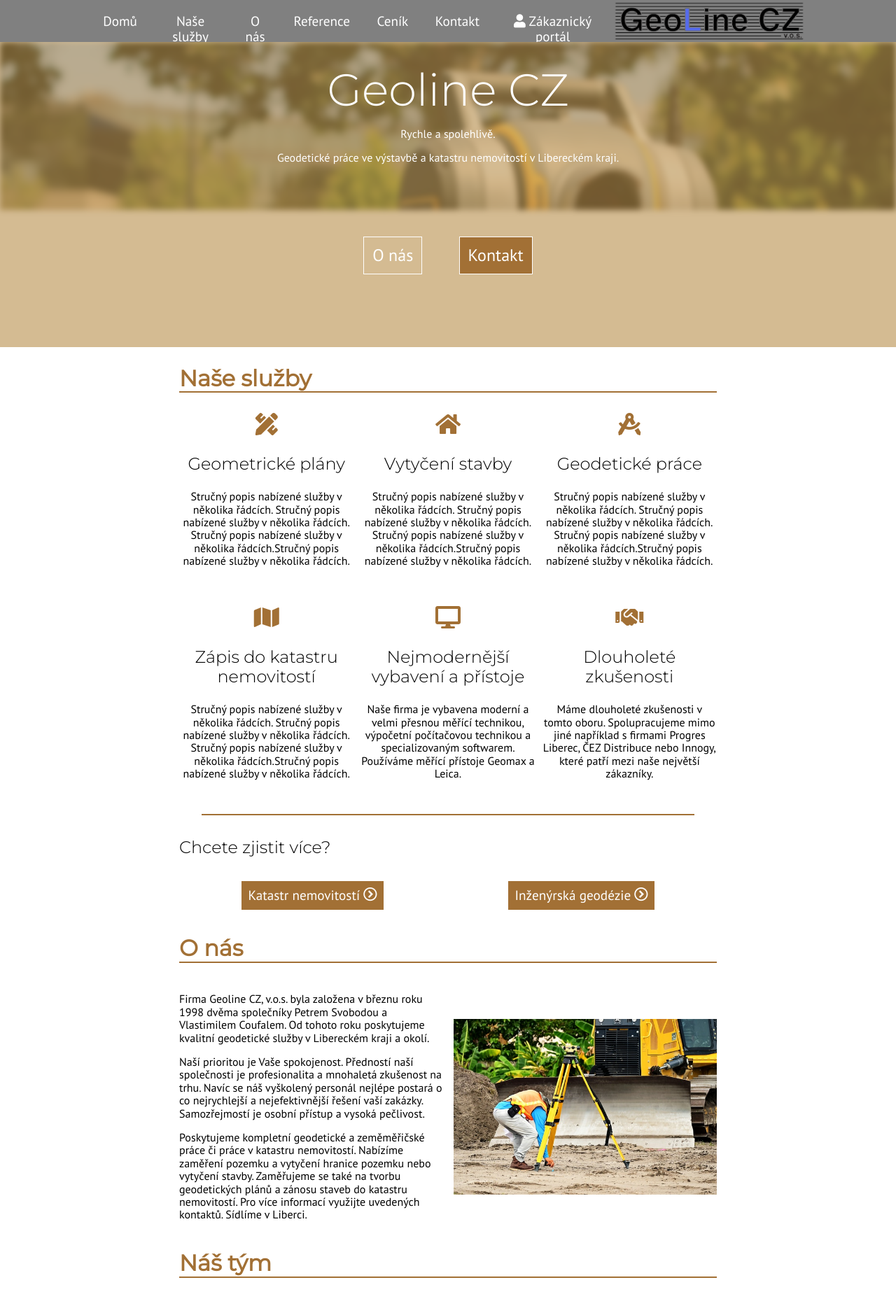
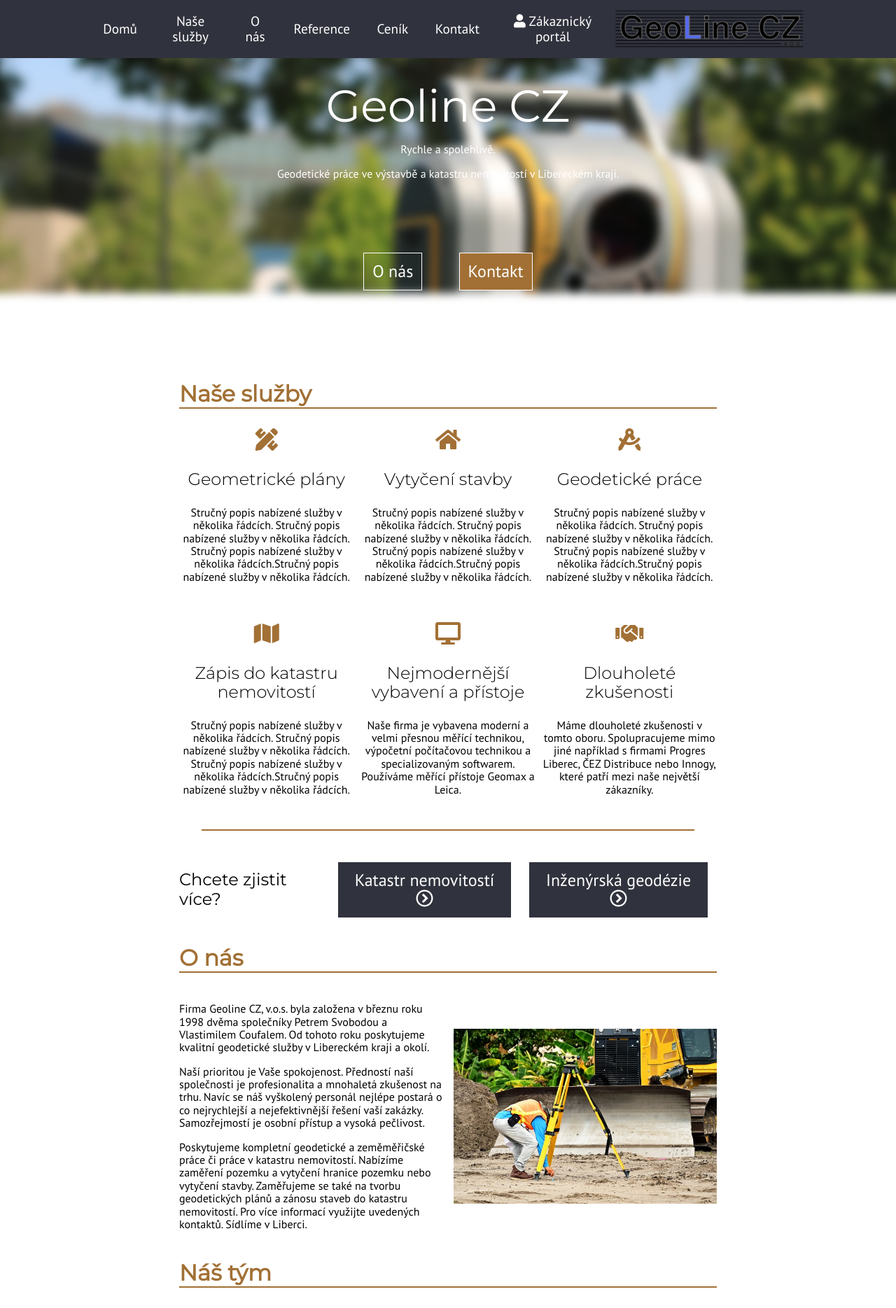
Before and after one commit to pslib-cz/RP2021-SvobodaOndrej-Tvorba-a-nasazeni-webu-Geoline-CZ, a PHP site: page / in a window 1280 px wide. Shown: the top 1869 px of the page at 70% size. Run offline with PHP 8.4, Linux system fonts and the light colour scheme; some web fonts are replaced.

Commit message:
Design change, fixes

```diff
--- a/css/style-main.css
+++ b/css/style-main.css
@@ -7,7 +7,8 @@
     --secondary-color: #B88E4A;
     --light-grey: #f2f2f2;
     --silver: #c0c0c0;
-    --dark-grey: #808080;
+    --dark-new: #808080;
+    --dark-new: #30323d;
     --bg-color: rgba(184, 142, 74, 0.6);
     --darkmode-lighter: #262A2B;
     --darkmode-darker: #0f1112;
@@ -136,14 +137,14 @@ header {
 .caption {
     font-family: 'Montserrat', sans-serif !important;
     font-size: 1.5rem;
-    font-weight: 300;
+    font-weight: 400;
     margin: 1em 0;
 }
 
 .heading {
     font-family: 'Montserrat', sans-serif !important;
     font-size: 4rem;
-    font-weight: 300;
+    font-weight: 400;
     margin: 0;
 }
 
@@ -189,6 +190,7 @@ header {
             justify-content: space-between;
     color: white;
     height: 100%;
+    box-sizing: border-box;
 }
 
 .menu-item a {
@@ -276,9 +281,18 @@ header {
 
 .button-highlighted:hover {
     color: white;
-    background-color: var(--dark-grey);
+    background-color: var(--dark-new);
 }
 
+.button-highlighted-inv {
+    background-color: var(--dark-new);
+}
+
+.button-highlighted-inv:hover {
+    color: white;
+
+    background-color: var(--main-color);
+}
 /* go to top button */
 
 .floating-button {
@@ -565,15 +590,15 @@ main {
     position: sticky;
     left: 0;
     right: 0;
-    background-color: var(--dark-grey);
-    height: 60px;
-    z-index: 1;
+    background-color: var(--dark-new);
+    min-height: 60px;
+    z-index: 999;
     flex-direction: row-reverse;
 }
 
 .topnav-wrap {
-    background-color: var(--dark-grey);
-    height: 60px;
+    background-color: var(--dark-new);
+    min-height: 60px;
 }
 
 .panel {
@@ -618,11 +643,13 @@ main {
     right: 0;
     z-index: -2;
     display:block;
-    -webkit-filter: blur(4px);
-    -moz-filter: blur(4px);
-    -o-filter: blur(4px);
-    -ms-filter: blur(4px);
-    filter: blur(4px);
+    -webkit-filter: blur(6px);
+    -moz-filter: blur(6px);
+    -o-filter: blur(6px);
+    -ms-filter: blur(6px);
+    filter: blur(6px);
+    width: 100%;
+    transform: scale(1.1);
     background-image: url(../img/stock/surveyor_working_3.jpg);
     background-repeat: no-repeat;
     background-position: center top;
@@ -634,7 +661,7 @@ main {
     object-fit: contain;
     border: none;
     width: 100%;
-    height: 30vh;
+    height: 40vh;
     position: absolute;
     overflow: auto;
 }
@@ -643,27 +670,15 @@ main {
     z-index: -1;
     left:0;
     right:0;
-    min-height: 30vh;
-    overflow: auto;
+    min-height: 40vh;
+    overflow: hidden;
     position: relative;
 }
 
 .wrap {
-    min-height: 30vh;
-    background-color: var(--bg-color);
+    height: 100%;
     position: sticky;
 }
-
-/*
-.triangle {
-    width: 0;
-    height: 0;
-    border-style: solid;
-    border-width: 90px 100vw 0 0;
-    border-color: var(--secondary-color) transparent transparent;
-    transform: scale(1.0001);
-}
-*/
 
 .title {
     color: white;
@@ -672,6 +687,7 @@ main {
     text-align: center;
     width: 100%;
     margin: auto;
+    z-index: 1;
 }
 
 /* mobile topnav */
@@ -759,7 +855,6 @@ main {
 .button-more {
     margin: .5em;
     display: block;
-    font-size: 1.2em;
 }
 
 /* footer */
@@ -894,7 +989,7 @@ main {
         grid-gap: 10px;
     }
 
-    .more-buttons {
+    .more {
         display: flex;
         justify-content: space-around;
         margin-top: 1em;
@@ -1167,13 +1262,17 @@ main {
 @media screen and (min-width: 1200px) {
     /* menu */
     .topnav {
-        height: 60px;
+        min-height: 60px;
         flex-direction: row;
+        height: 100%;
+    }
+
+    .topnav-wrap {
+        min-height: 60px;
     }
 
     .menu {
         flex-direction: row;
-        height: 60px;
     }
 
     .menu {
--- a/index.html
+++ b/index.html
@@ -41,7 +41,16 @@
         <div class="topnav-wrap">
             <nav class="topnav" id="topnav">
                 <ul class="menu" id="menu">
-                    <li class="menu-item menu-item-icon"><a href="javascript:void(0)" onclick="mobileMenuFunction()"><i id="menu-icon" class="fa fa-bars"></i></a></li>
+                    <li class="menu-item menu-item-icon">
+                        <a href="javascript:void(0)" onclick="mobileMenuFunction()">
+                            <div class="menu-icon" id="menu-icon">
+                                <span></span>
+                                <span></span>
+                                <span></span>
+                                <span></span>
+                              </div>
+                        </a>
+                    </li>
                     <li class="menu-item"><a class="active" href="index.html">Domů</a></li>
                     <li class="menu-item">
                         <a href="nase-sluzby.html">Naše služby</a>
@@ -53,7 +62,7 @@
                     <li class="menu-item"><a href="index.html#o-nas">O nás</a></li>
                     <li class="menu-item"><a href="reference.html">Reference</a></li>
                     <li class="menu-item"><a href="cenik.html">Ceník</a></li>
-                    <li class="menu-item"><a href="kontakt.html">Kontakt</a></li>
+                    <li class="menu-item"><a href="kontakt.php">Kontakt</a></li>
                     <li class="menu-item"><a href="https://form.geoline.org/index.php"><i class="fas fa-user"></i> Zákaznický portál</a></li>
                 </ul>
                 <div class="panel">
@@ -75,7 +84,6 @@
                     </div>
                 </div>
             </div>
-            <div class="triangle"></div>
         </div>
     </section>
     <main class="main">
@@ -139,10 +147,8 @@
                 <div class="line"></div>
                 <div class="more">
                     <p class="caption">Chcete zjistit více?</p>
-                    <div class="more-buttons">
-                        <a class="button button-highlighted button-more" href="nase-sluzby.html#katastr-nemovitosti">Katastr nemovitostí <span class="icon-circle-right"></span></a>
-                        <a class="button button-highlighted button-more" href="mase-sluzby.html#inzenyrska-geodezie">Inženýrská geodézie <span class="icon-circle-right"></span></a>
-                    </div>
+                    <a class="button button-highlighted-inv button-more" href="nase-sluzby.html#katastr-nemovitosti">Katastr nemovitostí <span class="icon-circle-right"></span></a>
+                    <a class="button button-highlighted-inv button-more" href="mase-sluzby.html#inzenyrska-geodezie">Inženýrská geodézie <span class="icon-circle-right"></span></a>
                 </div>
             </section>
             <section id="o-nas">
@@ -298,11 +304,11 @@
 
           if (menu.className === "topnav") {
             menu.className += " responsive";
-            menuicon.className == "fas fa-times";
+            menuicon.classList.toggle("open");
 
           } else {
             menu.className = "topnav";
-            menuicon.className == "fas fa-bars";
+            menuicon.classList.toggle("open");
           }
         }
     </script>
--- a/kontakt.php
+++ b/kontakt.php
@@ -168,7 +168,7 @@ try {
                     <li class="menu-item"><a href="index.html#o-nas">O nás</a></li>
                     <li class="menu-item"><a href="reference.html">Reference</a></li>
                     <li class="menu-item"><a href="cenik.html">Ceník</a></li>
-                    <li class="menu-item"><a href="kontakt.html">Kontakt</a></li>
+                    <li class="menu-item"><a href="kontakt.php">Kontakt</a></li>
                     <li class="menu-item"><a href="https://form.geoline.org/index.php"><i class="fas fa-user"></i> Zákaznický portál</a></li>
                 </ul>
                 <div class="panel">
--- a/nase-sluzby.html
+++ b/nase-sluzby.html
@@ -52,7 +52,7 @@
                     <li class="menu-item"><a href="index.html#o-nas">O nás</a></li>
                     <li class="menu-item"><a href="reference.html">Reference</a></li>
                     <li class="menu-item"><a href="cenik.html">Ceník</a></li>
-                    <li class="menu-item"><a href="kontakt.html">Kontakt</a></li>
+                    <li class="menu-item"><a href="kontakt.php">Kontakt</a></li>
                     <li class="menu-item"><a href="https://form.geoline.org/index.php"><i class="fas fa-user"></i> Zákaznický portál</a></li>
                 </ul>
                 <div class="panel">
--- a/reference.html
+++ b/reference.html
@@ -52,7 +52,7 @@
                         <li class="menu-item"><a href="index.html#o-nas">O nás</a></li>
                         <li class="menu-item"><a href="reference.html">Reference</a></li>
                         <li class="menu-item"><a href="cenik.html">Ceník</a></li>
-                        <li class="menu-item"><a href="kontakt.html">Kontakt</a></li>
+                        <li class="menu-item"><a href="kontakt.php">Kontakt</a></li>
                         <li class="menu-item"><a href="https://form.geoline.org/index.php"><i class="fas fa-user"></i> Zákaznický portál</a></li>
                     </ul>
                     <div class="panel">
```
Also changed, not shown: other parts of css/style-main.css (+106 -12 lines), cenik.html (+8 -1 lines).
